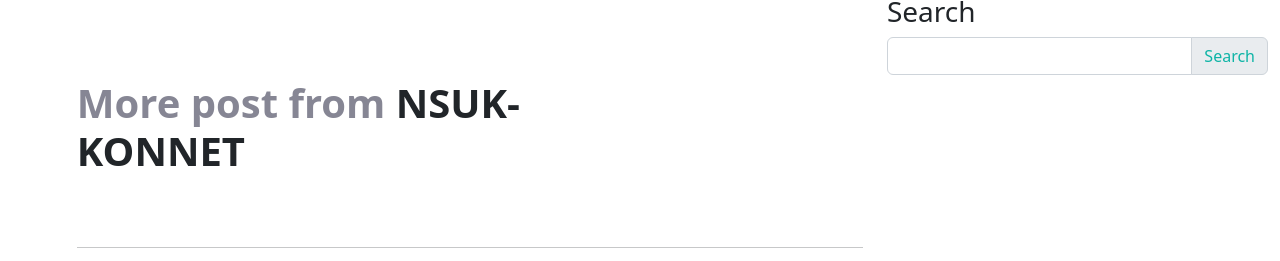
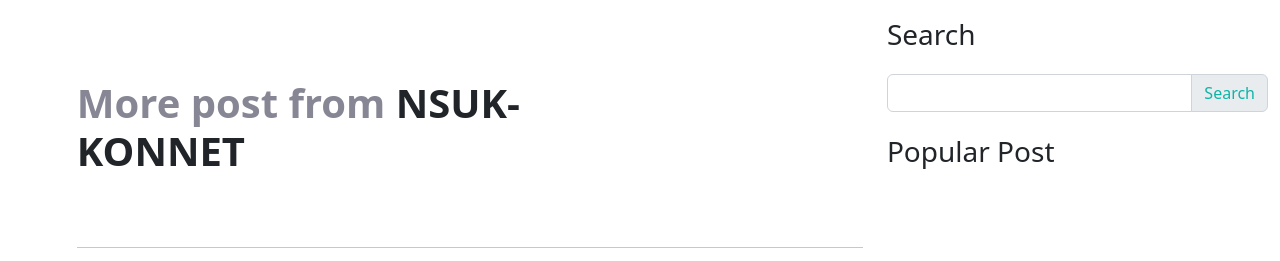
Before and after one commit to DamaMichaelYohanna/nsuk-konnet, a Django app: template bloggie/blog/template/blog/post_detail.html in a window 1280 px wide. Shown: the part 186-447 px from the top of the page. Run offline with Django 4.2, Linux system fonts and the light colour scheme; the template is opened without the code that fills it, so the values that code supplies are empty; some libraries are stand-ins or nearby versions; some web fonts are replaced.

Commit message:
update post detail

```diff
--- a/bloggie/blog/template/blog/post_detail.html
+++ b/bloggie/blog/template/blog/post_detail.html
@@ -134,9 +134,9 @@
       </div>
     </div>
     <!-- side bar section  -->
-    <div class="col-md-4" style="padding-top: 7%">
+    <div class="col-md-4 side-bar">
       <h3>Search</h3>
-      <form action="" method="GET">
+      <form action="" method="GET" class="side-bar-search">
         <div class="input-group">
           <input type="text" name="search" id="search" class="form-control" />
           <button class="input-group-text" style="color: rgb(14, 180, 166)">
@@ -144,6 +144,7 @@
           </button>
         </div>
       </form>
+      <h3>Popular Post</h3>
     </div>
   </div>
 </div>
```
